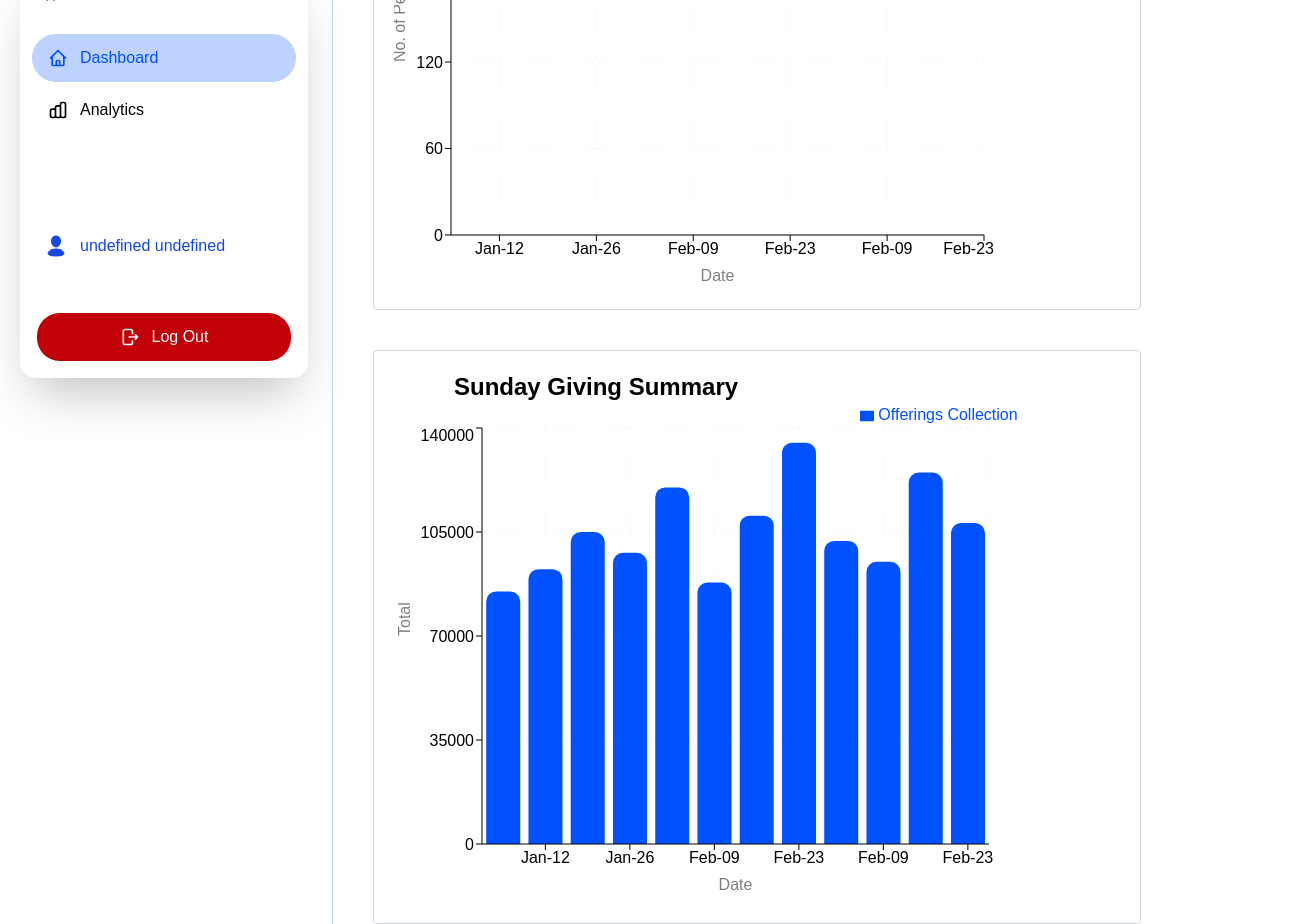
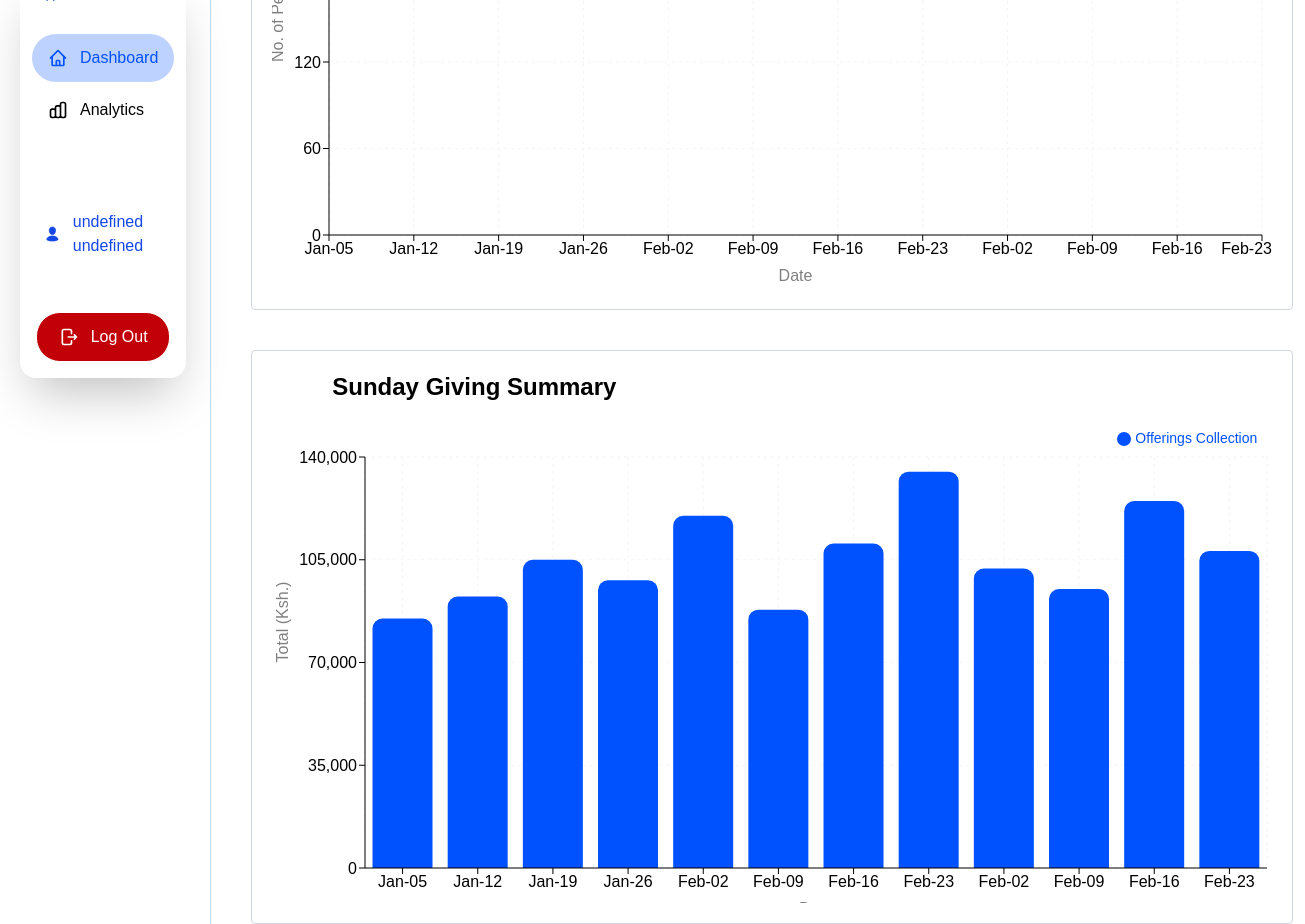
Before and after one commit to SamGombs20/OfferingAnalysisWeb, a Next.js app: page /dashboard in a window 1280 px wide. Shown: the part 568-1492 px from the top of the page, 1305 px wide, since content can reach past the window. Built offline with nearby package versions, Linux system fonts and the light colour scheme.

Commit message:
Update:User dashboard trend charts

```diff
--- a/app/components/attendance_trend_chart.tsx
+++ b/app/components/attendance_trend_chart.tsx
@@ -16,7 +16,7 @@ const AttendanceChart = () => {
 
     <LineChart
         style={{
-        width:'600px',
+        width:'1000px',
         //   maxWidth: "1000px",
           height:'400px',
           aspectRatio: 1.618,
--- a/app/components/offering_bar_chart.tsx
+++ b/app/components/offering_bar_chart.tsx
@@ -5,7 +5,7 @@ const OfferingsChart = () => {
   return (
     <BarChart
       style={{
-        width: "600px",
+        width: "1000px",
         height: "60vh",
         aspectRatio: 1.618,
       }}
@@ -22,8 +22,9 @@ const OfferingsChart = () => {
       />
       <YAxis
         width="auto"
+        tickFormatter={(v)=>v.toLocaleString()}
         stroke="black"
-        label={{ value: "Total", position: "insideLeft", angle: -90 }}
+        label={{ value: "Total (Ksh.)", position: "insideLeft", angle: -90 }}
       />
       <Bar
         dataKey="offerings"
@@ -32,15 +33,23 @@ const OfferingsChart = () => {
         activeBar={{fill:'#ff8c00'}}
         radius={[10, 10, 0, 0]}
       />
-      <Tooltip
-
-       />
+     <Tooltip
+        formatter={(value) => [`KSh ${value?.toLocaleString()}`, 'Offerings']}
+        labelFormatter={(label) => `Week of ${label}`}
+        contentStyle={{
+          backgroundColor: 'white',
+          border: '1px solid #e5e7eb',
+          borderRadius: '10px',
+          boxShadow: '0 4px 12px rgba(0,0,0,0.08)',
+          padding: '10px 14px',
+        }}
+        cursor={{ fill: 'rgba(0, 81, 255, 0.08)' }} // subtle highlight
+      />
       <Legend
-        width={200}
-        wrapperStyle={{
-          top: -20,
-          right: -50,
-        }}
+        verticalAlign="top"
+        align="right"
+        wrapperStyle={{ fontSize: 14, paddingBottom: 8 }}
+        iconType="circle"
       />
     </BarChart>
   );
```
